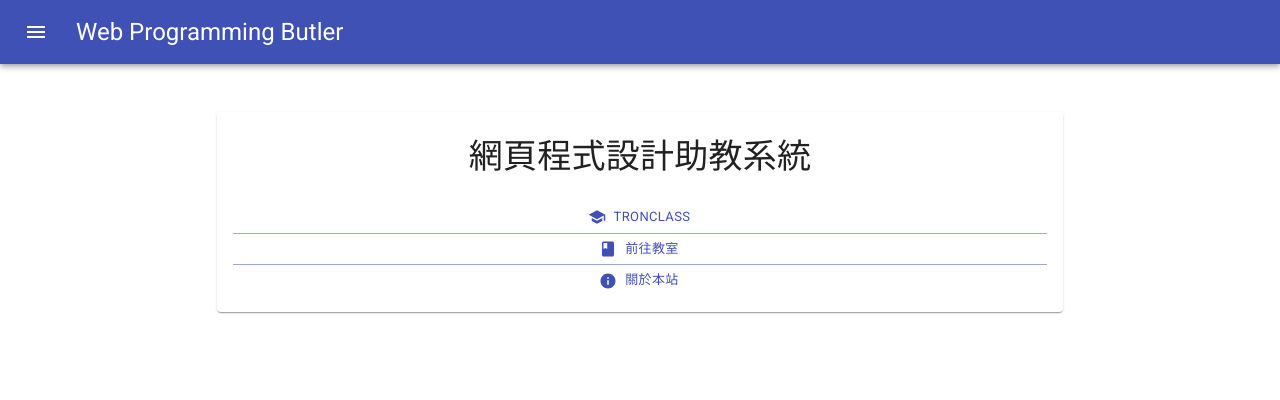
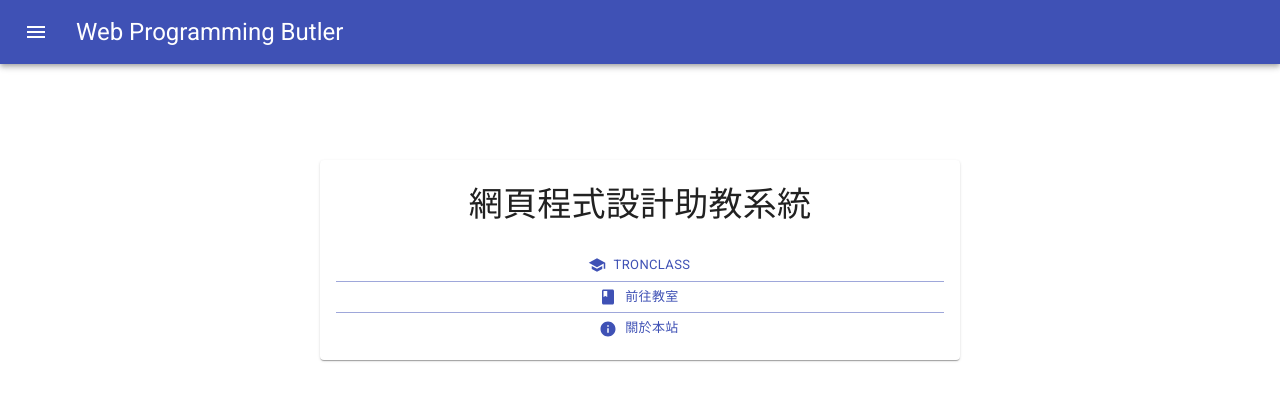
Before and after one commit to stanley2058/WPButler, a React (Vite) app: page / in a window 1280 px wide. Shown: the top 400 px of the page. Built offline with nearby package versions, Linux system fonts and the light colour scheme.

Commit message:
update home page layout

```diff
--- a/src/pages/Home.tsx
+++ b/src/pages/Home.tsx
@@ -14,17 +14,19 @@ import { School, Class, Info } from "@material-ui/icons";
 const useStyles = makeStyles((theme: Theme) =>
   createStyles({
     root: {
-      flexGrow: 1,
-      height: "100vh",
-      overflowX: "hidden",
+      display: "flex",
+      justifyContent: "center",
+      placeItems: "center",
+      height: "100%",
     },
     rootGrid: {
       position: "relative",
-      top: "3em",
+      top: "6em",
       display: "flex",
       flexDirection: "row",
       placeItems: "center",
       justifyContent: "center",
+      maxWidth: "60em",
     },
     card: {
       padding: theme.spacing(1),
@@ -38,7 +40,7 @@ export default function Home() {
 
   return (
     <div className={classes.root}>
-      <Grid className={classes.rootGrid} container spacing={3}>
+      <Grid className={classes.rootGrid} container>
         <Grid item sm={8} xs={11}>
           <Card className={classes.card}>
             <CardContent>
```
